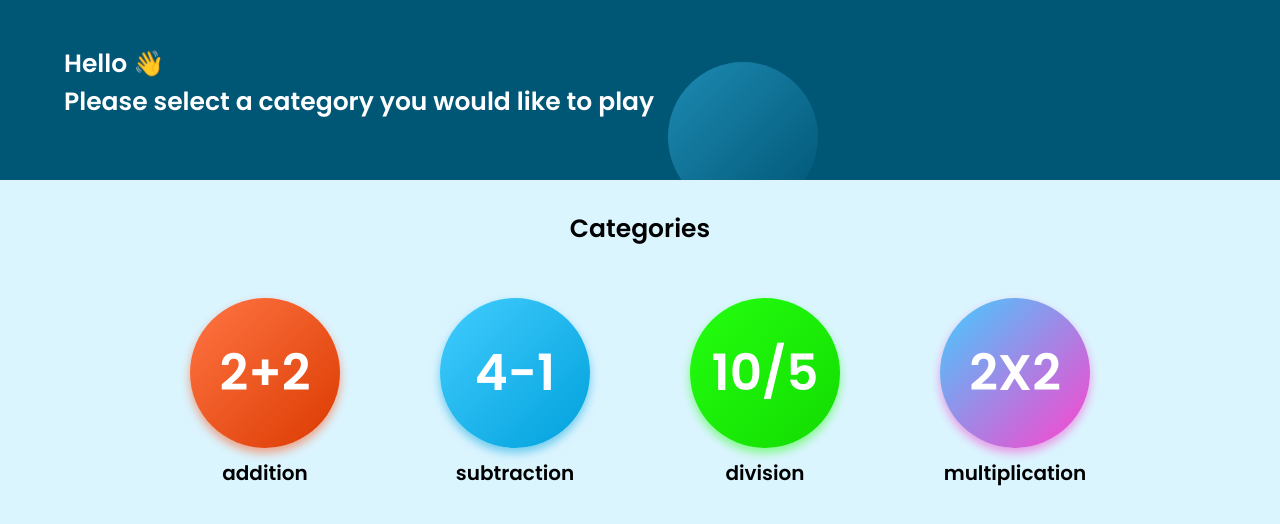
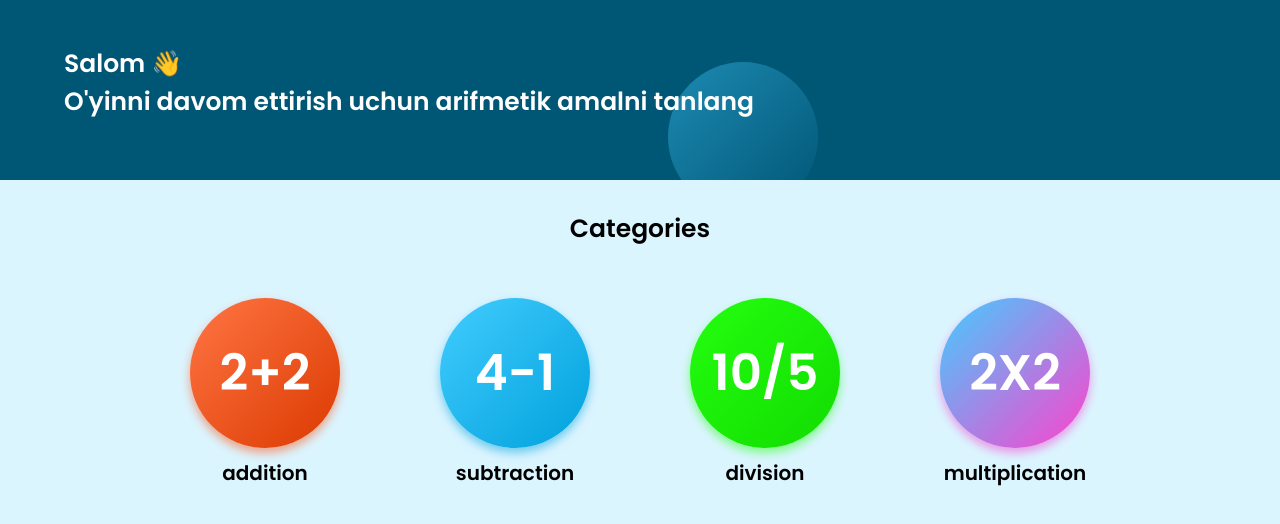
Before and after one commit to DostonUmarov/arifmetik, a React (Vite) app: page /category in a window 1280 px wide. Shown: the top 524 px of the page. Built offline with nearby package versions, Linux system fonts and the light colour scheme.

Commit message:
Update Category.jsx

```diff
--- a/src/Pages/Category/Category.jsx
+++ b/src/Pages/Category/Category.jsx
@@ -25,8 +25,8 @@ function Category() {
   return (
     <main className='categories-main'>
         <div className="top">
-            <p>Hello {name} 👋<br />
-             Please select a category you would like to play</p>
+            <p>Salom {name} 👋<br />
+             O'yinni davom ettirish uchun arifmetik amalni tanlang</p>
         </div>
 
 
```
